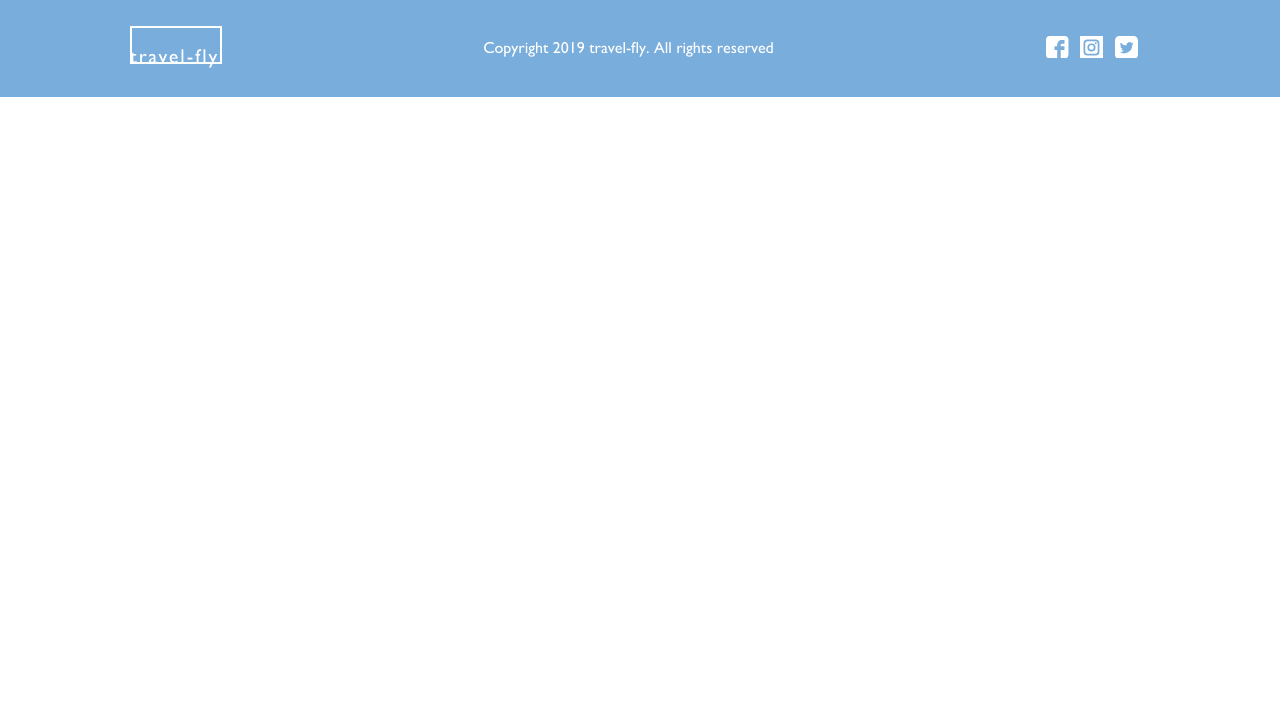
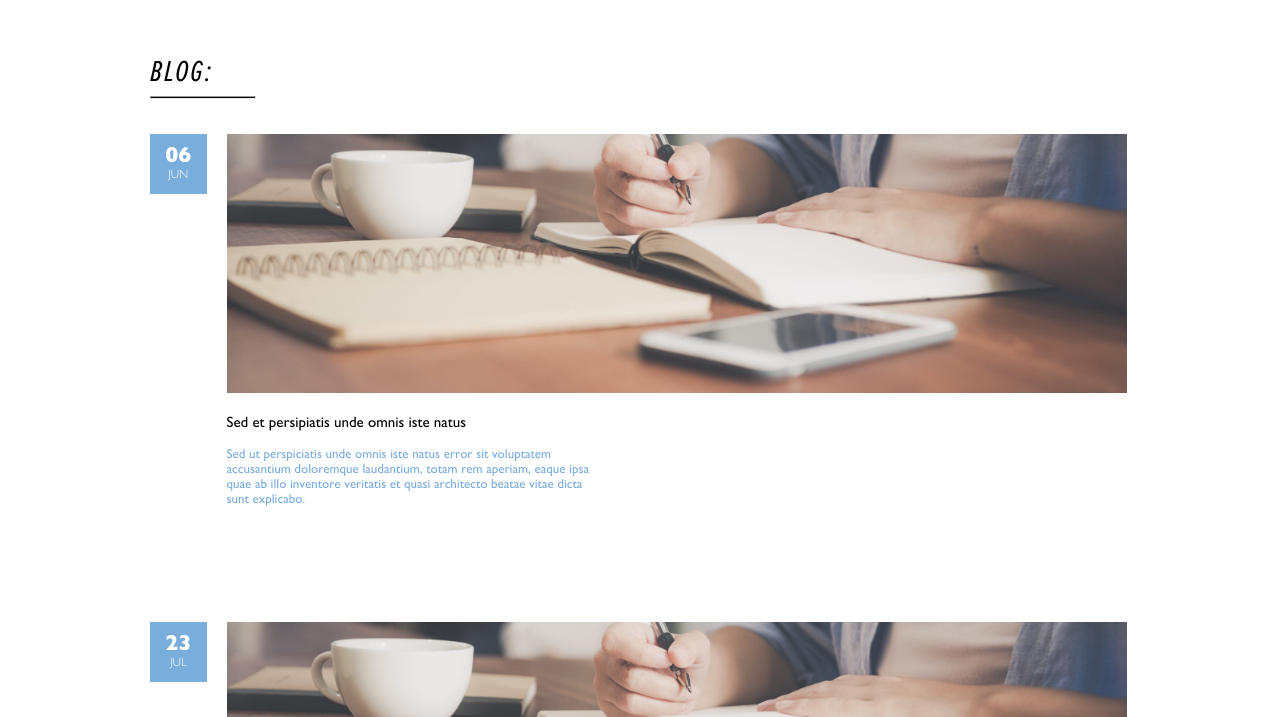
Before and after one commit to abzara20/homework-seven, a plain HTML site: page pages/blog.html in a window 1280 px wide. Shown: the part 83-800 px from the top of the page. Drawn offline with Linux system fonts and the light colour scheme.

Commit message:
complete blog page

```diff
--- a/pages/blog.html
+++ b/pages/blog.html
@@ -23,7 +23,42 @@
     </nav>
 
     <div class="blog">
-
+        <div class="title">
+            <h3>BLOG:</h3>
+            <hr>
+        </div>
+        <div class="blog-entry">
+            <div class="date-icon"><h4>06</h4> <p>JUN</p></div>
+            <div class="blog-content">
+                <div class="img-container"></div>
+                <div class="text-container">
+                    <h3>Sed et persipiatis unde omnis iste natus</h3>
+                    <p>
+                        Sed ut perspiciatis unde omnis iste natus
+                        error sit voluptatem accusantium doloremque
+                        laudantium, totam rem aperiam, eaque ipsa quae
+                        ab illo inventore veritatis et quasi architecto
+                        beatae vitae dicta sunt explicabo.
+                    </p>
+                </div>
+            </div>
+        </div>
+        <div class="blog-entry">
+            <div class="date-icon"><h4>23</h4> <p>JUL</p></div>
+            <div class="blog-content">
+                <div class="img-container"></div>
+                <div class="text-container">
+                    <h3>Sed et persipiatis unde omnis iste natus</h3>
+                    <p>
+                        Sed ut perspiciatis unde omnis iste natus
+                        error sit voluptatem accusantium doloremque
+                        laudantium, totam rem aperiam, eaque ipsa quae
+                        ab illo inventore veritatis et quasi architecto
+                        beatae vitae dicta sunt explicabo.
+                    </p>
+                </div>
+            </div>
+        </div>
     </div>
 
     <footer>
--- a/scss/blog/blog.scss
+++ b/scss/blog/blog.scss
@@ -0,0 +1,84 @@
+.blog{
+    max-width: 980px;
+    min-height: 1095.5px;
+    margin: 55.5px auto 0 auto;
+    .title{
+        margin-bottom: 35.5px;
+        h3{
+            font-family: Proxima;
+            font-weight: lighter;
+            font-size: 30px;
+            letter-spacing: 2px;
+            // border-bottom: 2px solid black;
+        }
+        hr{
+          width: 106px;
+          height: 3px;
+          background-color: black;
+          margin-top: -10px;
+        }
+    }
+    .blog-entry{
+        // background-color: chocolate;
+        width: 100%;
+        margin-bottom: 100px;
+        display: flex;
+        .date-icon{
+            width: 60px;
+            height: 60px;
+            background-color: $site-blue;
+            text-align: center;
+            color: $white;
+            padding: 8px;
+            margin-right: 20px;
+            h4{
+                font-family: Gill-Bold;
+                font-size: 22px;
+                font-weight: lighter;
+                margin: 0;
+            }
+            p{
+                font-family: Gill-Light;
+                font-size: 12px
+            }
+        }
+        .blog-content{
+            width: 100%;
+            .img-container{
+                max-width: 900px;
+                height: 259px;
+                // background-color: cadetblue;
+                background-image: url(../images/blog.jpg);
+                background-size: cover;
+                background-position: center;
+            }
+            .text-container{
+                width: 380px;
+                margin-top: 20px;
+                h3{
+                    font-weight: lighter;
+                    font-family: Gill;
+                    font-size: 15px;
+                    color: black;
+                }
+                p{
+                    font-family: Gill;
+                    font-size: 13px;
+                    color: $site-blue;
+                }
+            }
+        }
+    }
+}
+
+@media only screen and (max-width:820px) {
+    .blog{
+        padding: 20px;
+        .blog-entry{
+            flex-direction: column;
+            .date-icon{
+                margin-bottom: 20px;
+            }
+        }
+    }
+}
--- a/scss/structure.scss
+++ b/scss/structure.scss
@@ -31,3 +31,11 @@ p{
     font-family: Gill-Italic;
     src: url(fonts/GillSans/GillSans-Italic.ttf);
 }
+@font-face {
+    font-family: Gill-Bold;
+    src: url(fonts/GillSans/GillSans-Bold.ttf);
+}
+@font-face {
+    font-family: Gill-Light;
+    src: url(fonts/GillSans/GillSans-Light.ttf);
+}
```
Also changed, not shown: css/styles.css.
